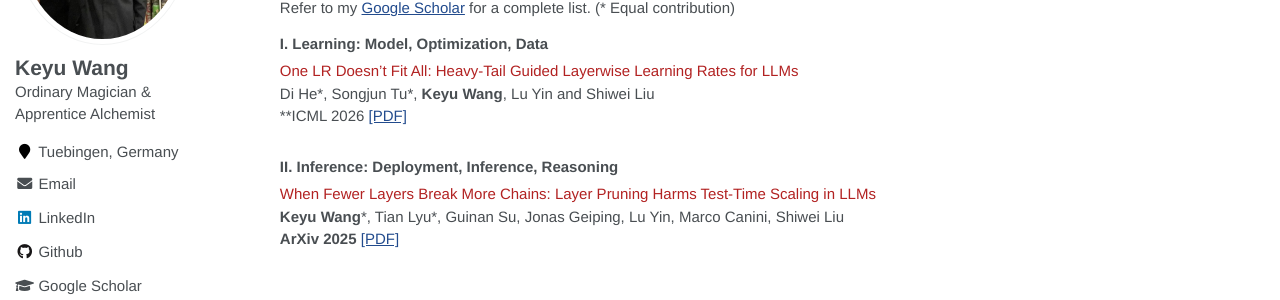
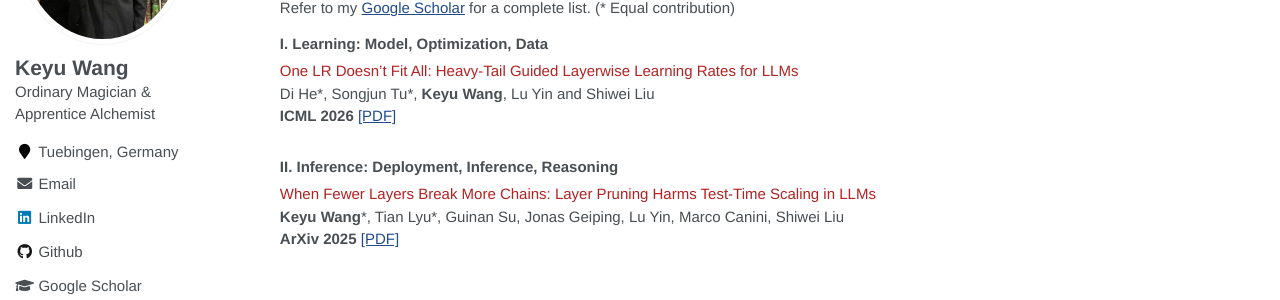
Before and after one commit to keyu-wang-2002/keyu-wang-2002.github.io, a Jekyll site: the page built from _pages/about.md, in a window 1280 px wide and 900 px high, scrolled down 747 px. Shown: the part 250-550 px from the top of the window. Built offline with Jekyll 4.4.1, drawn with Linux system fonts in a browser that asks for light colours.

```diff
--- a/_pages/about.md
+++ b/_pages/about.md
@@ -79,7 +79,7 @@ Refer to my [Google Scholar](https://scholar.google.com/citations?view_op=list_w
 <div class='paper-box-text' markdown="1">
 <font color='FireBrick'> One LR Doesn’t Fit All: Heavy-Tail Guided Layerwise Learning Rates for LLMs </font>
 Di He\*, Songjun Tu\*, **Keyu Wang**, Lu Yin and Shiwei Liu \\
-**ICML 2026 [[PDF]](https://openreview.net/attachment?id=Aj3ZWgxYwt&name=pdf)
+**ICML 2026** [[PDF]](https://openreview.net/attachment?id=Aj3ZWgxYwt&name=pdf)
 </div>
 
 
```
